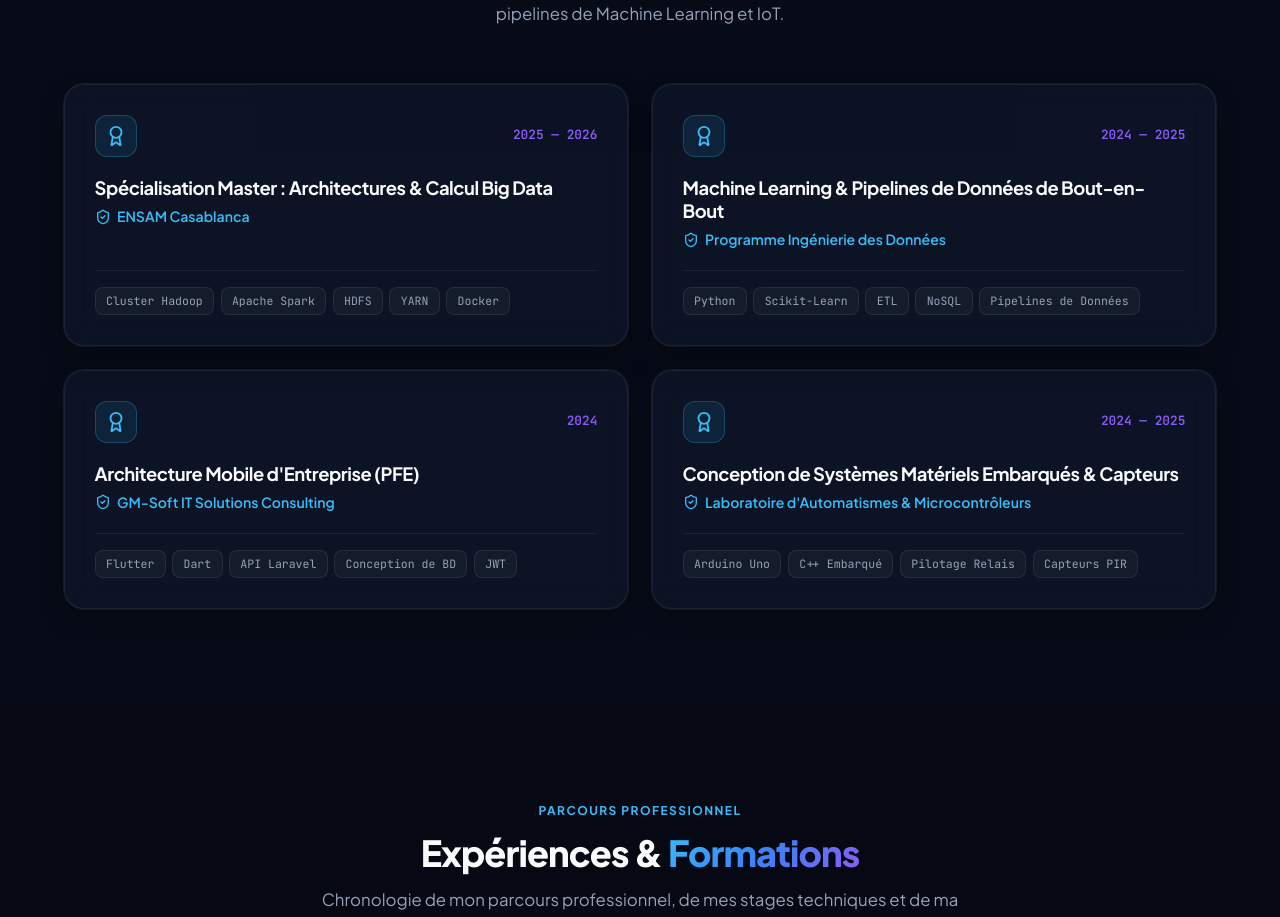
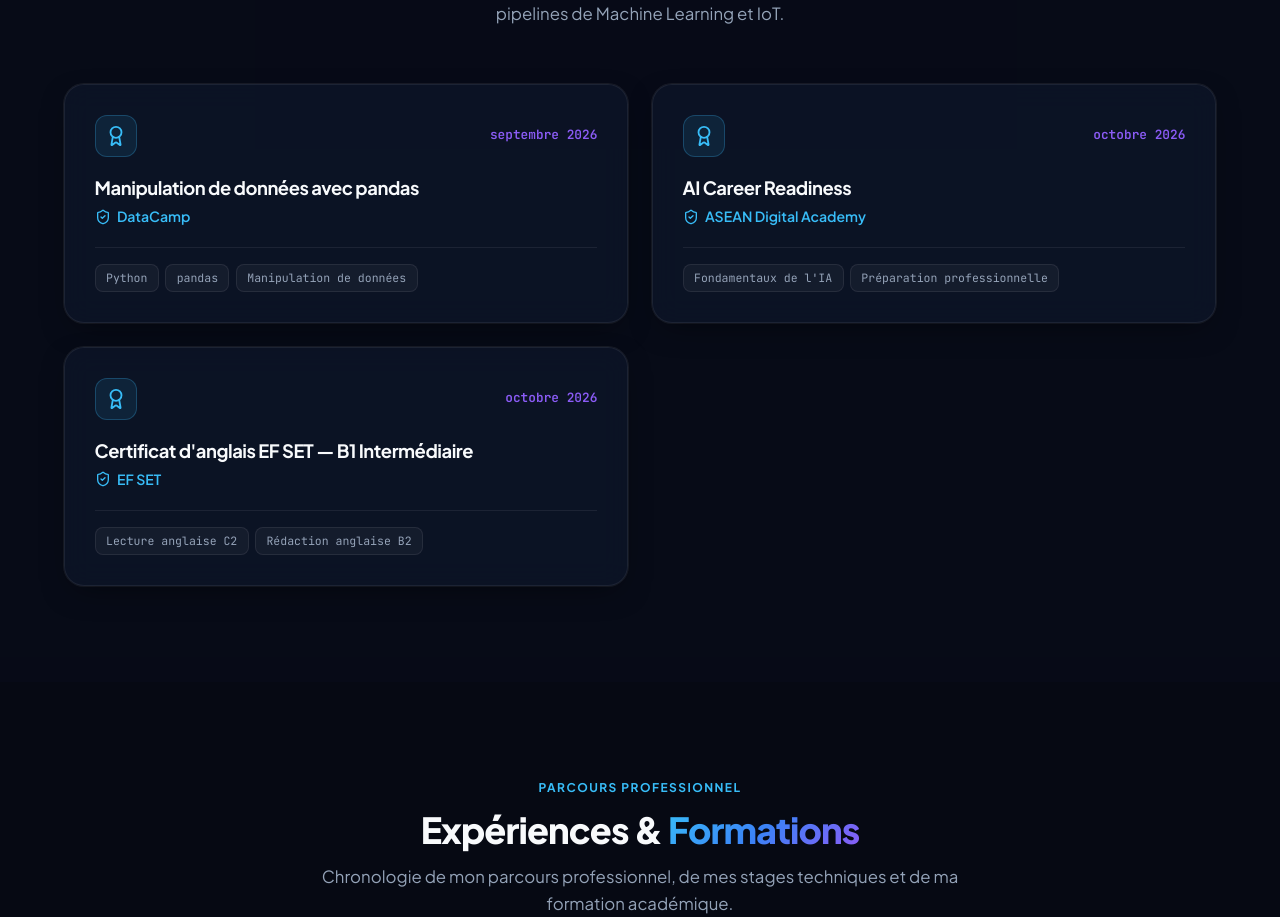
Before and after one commit to aminebouaouda02/pfe-portfolio, a Next.js app: page / in a window 1280 px wide. Shown: the part 7960-8877 px from the top of the page. Built offline with nearby package versions, Linux system fonts and the light colour scheme.

Commit message:
fix(portfolio): show verified certifications

```diff
--- a/data/portfolioData.ts
+++ b/data/portfolioData.ts
@@ -521,32 +521,25 @@ export const portfolioData: Record<Locale, PortfolioData> = {
 
     certifications: [
       {
-        id: "cert-ensam-bigdata",
-        title: "Master's Specialization: Big Data Computing & Architectures",
-        issuer: "ENSAM Casablanca",
-        date: "2025 — 2026",
-        skills: ["Hadoop Cluster", "Apache Spark", "HDFS", "YARN", "Docker"],
+        id: "cert-datacamp-pandas",
+        title: "Data Manipulation with pandas",
+        issuer: "DataCamp",
+        date: "September 2026",
+        skills: ["Python", "pandas", "Data Manipulation"],
       },
       {
-        id: "cert-ml-pipelines",
-        title: "Machine Learning & End-to-End Data Pipelines",
-        issuer: "Data Engineering Curriculum",
-        date: "2024 — 2025",
-        skills: ["Python", "Scikit-Learn", "ETL", "NoSQL", "Data Pipelines"],
+        id: "cert-ai-career-readiness",
+        title: "AI Career Readiness",
+        issuer: "ASEAN Digital Academy",
+        date: "October 2026",
+        skills: ["AI Fundamentals", "Career Readiness"],
       },
       {
-        id: "cert-pfe-flutter",
-        title: "Enterprise Mobile Architecture (PFE)",
-        issuer: "GM-Soft IT Solutions Consulting",
-        date: "2024",
-        skills: ["Flutter", "Dart", "Laravel API", "Database Design", "JWT"],
-      },
-      {
-        id: "cert-iot-systems",
-        title: "Embedded Hardware & Sensor Systems Design",
-        issuer: "Automation & Microcontroller Lab",
-        date: "2024 — 2025",
-        skills: ["Arduino Uno", "Embedded C++", "Relay Actuation", "PIR Sensors"],
+        id: "cert-efset-english",
+        title: "EF SET English Certificate — B1 Intermediate",
+        issuer: "EF SET",
+        date: "October 2026",
+        skills: ["English Reading C2", "English Writing B2"],
       },
     ],
 
@@ -993,32 +986,25 @@ export const portfolioData: Record<Locale, PortfolioData> = {
 
     certifications: [
       {
-        id: "cert-ensam-bigdata",
-        title: "Spécialisation Master : Architectures & Calcul Big Data",
-        issuer: "ENSAM Casablanca",
-        date: "2025 — 2026",
-        skills: ["Cluster Hadoop", "Apache Spark", "HDFS", "YARN", "Docker"],
+        id: "cert-datacamp-pandas",
+        title: "Manipulation de données avec pandas",
+        issuer: "DataCamp",
+        date: "septembre 2026",
+        skills: ["Python", "pandas", "Manipulation de données"],
       },
       {
-        id: "cert-ml-pipelines",
-        title: "Machine Learning & Pipelines de Données de Bout-en-Bout",
-        issuer: "Programme Ingénierie des Données",
-        date: "2024 — 2025",
-        skills: ["Python", "Scikit-Learn", "ETL", "NoSQL", "Pipelines de Données"],
+        id: "cert-ai-career-readiness",
+        title: "AI Career Readiness",
+        issuer: "ASEAN Digital Academy",
+        date: "octobre 2026",
+        skills: ["Fondamentaux de l'IA", "Préparation professionnelle"],
       },
       {
-        id: "cert-pfe-flutter",
-        title: "Architecture Mobile d'Entreprise (PFE)",
-        issuer: "GM-Soft IT Solutions Consulting",
-        date: "2024",
-        skills: ["Flutter", "Dart", "API Laravel", "Conception de BD", "JWT"],
-      },
-      {
-        id: "cert-iot-systems",
-        title: "Conception de Systèmes Matériels Embarqués & Capteurs",
-        issuer: "Laboratoire d'Automatismes & Microcontrôleurs",
-        date: "2024 — 2025",
-        skills: ["Arduino Uno", "C++ Embarqué", "Pilotage Relais", "Capteurs PIR"],
+        id: "cert-efset-english",
+        title: "Certificat d'anglais EF SET — B1 Intermédiaire",
+        issuer: "EF SET",
+        date: "octobre 2026",
+        skills: ["Lecture anglaise C2", "Rédaction anglaise B2"],
       },
     ],
 
```
